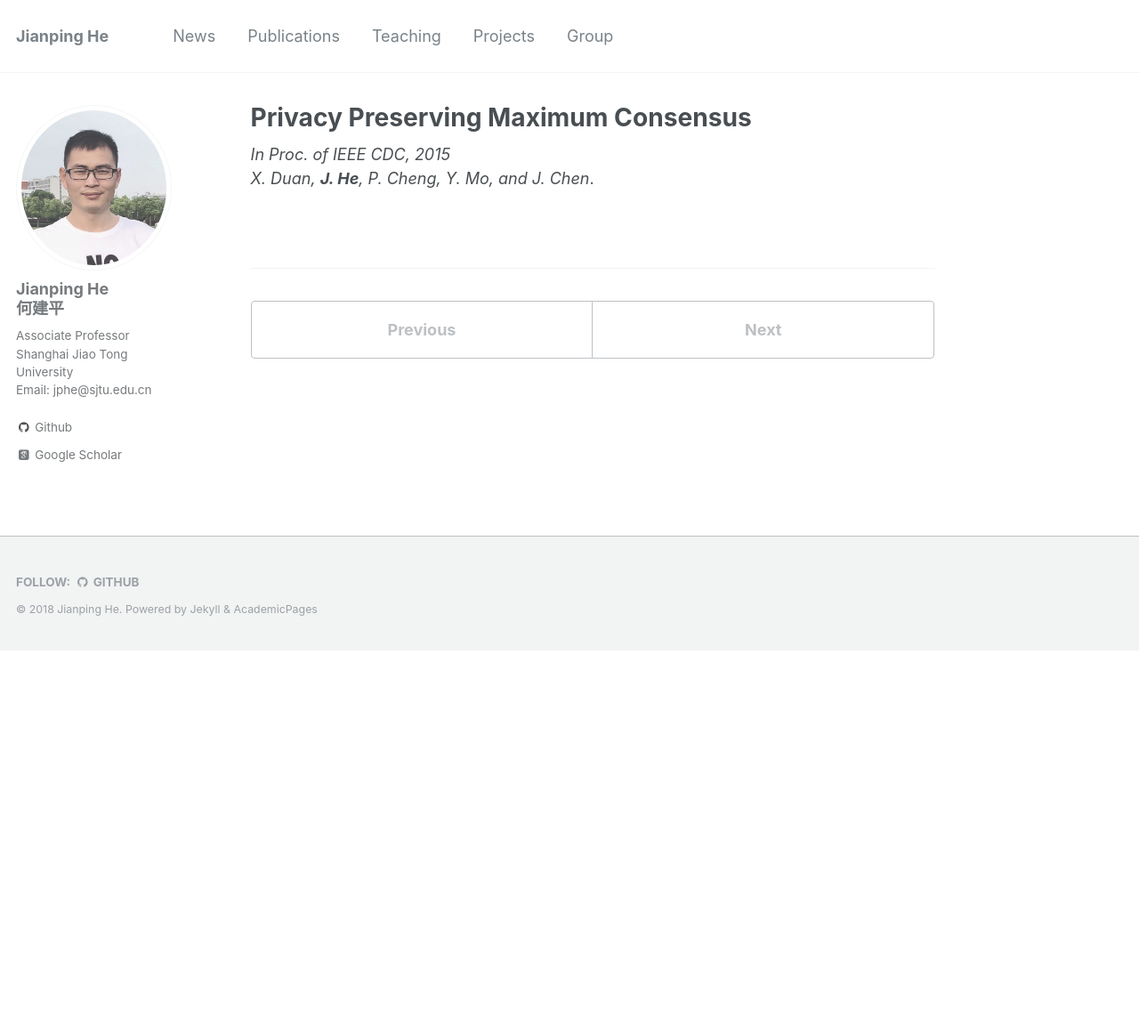
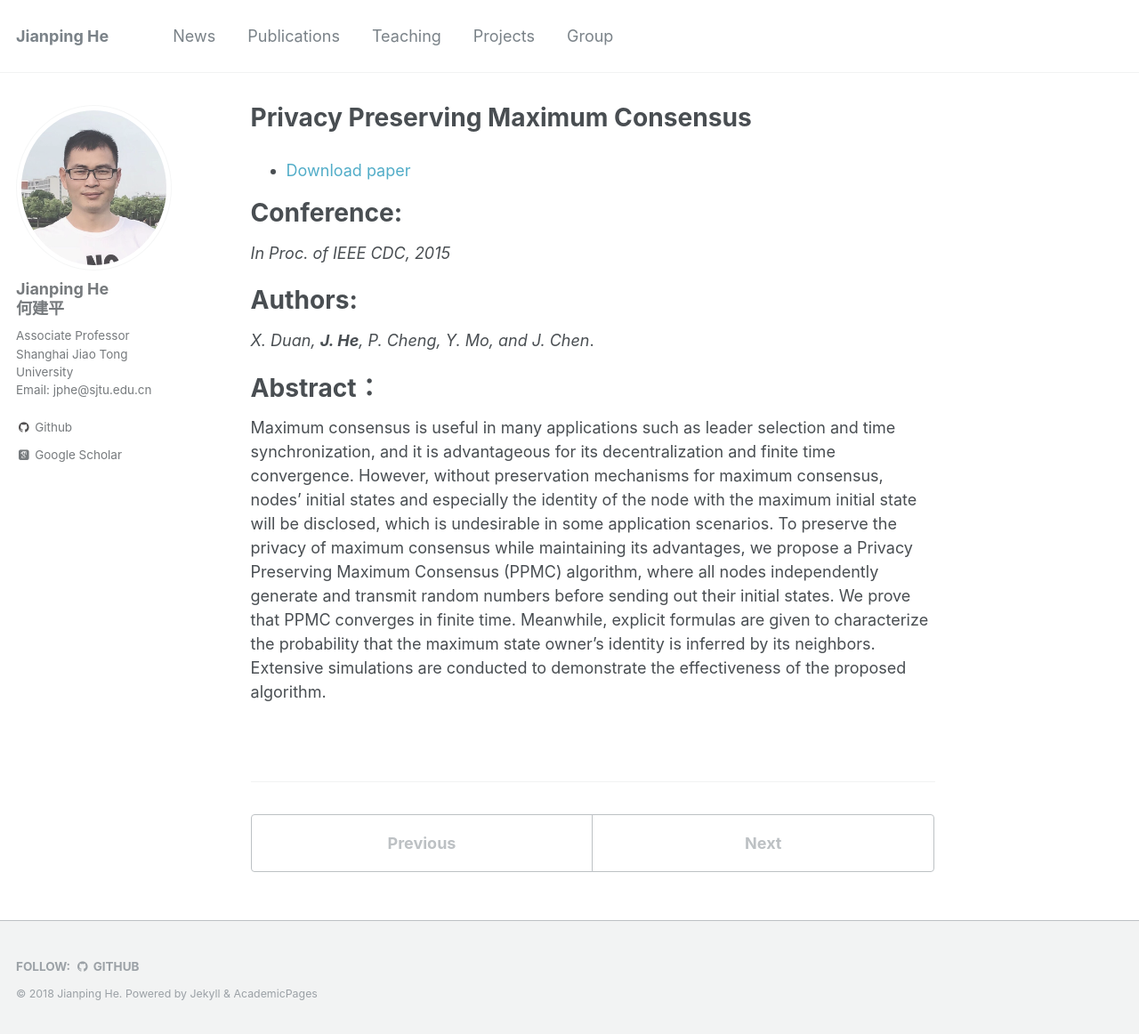
Before and after one commit to jiangshuozz/Jianping-He.github.io, a Jekyll site: the page built from _publications/2015-10-15-Privacy-Preserving-Maximum-Consensus.md, in a window 1280 px wide and 1162 px high. Shown: the whole window at 89% size. Built offline with Jekyll 4.4.1, drawn with Linux system fonts in a browser that asks for light colours; some web fonts are replaced.

Commit message:
Update 2015-10-15-Privacy-Preserving-Maximum-Consensus.md

```diff
--- a/_publications/2015-10-15-Privacy-Preserving-Maximum-Consensus.md
+++ b/_publications/2015-10-15-Privacy-Preserving-Maximum-Consensus.md
@@ -8,5 +8,16 @@ venue: '--'
 #paperurl: ''
 #citation: ''
 ---
+- [Download paper](https://ieeexplore.ieee.org/abstract/document/7402925/)
+
+Conference:
+===
 *In Proc. of IEEE CDC, 2015*
+
+Authors:
+===
 *X. Duan, **J. He**, P. Cheng, Y. Mo, and J. Chen*.
+
+Abstract：
+===
+Maximum consensus is useful in many applications such as leader selection and time synchronization, and it is advantageous for its decentralization and finite time convergence. However, without preservation mechanisms for maximum consensus, nodes' initial states and especially the identity of the node with the maximum initial state will be disclosed, which is undesirable in some application scenarios. To preserve the privacy of maximum consensus while maintaining its advantages, we propose a Privacy Preserving Maximum Consensus (PPMC) algorithm, where all nodes independently generate and transmit random numbers before sending out their initial states. We prove that PPMC converges in finite time. Meanwhile, explicit formulas are given to characterize the probability that the maximum state owner's identity is inferred by its neighbors. Extensive simulations are conducted to demonstrate the effectiveness of the proposed algorithm.
```
